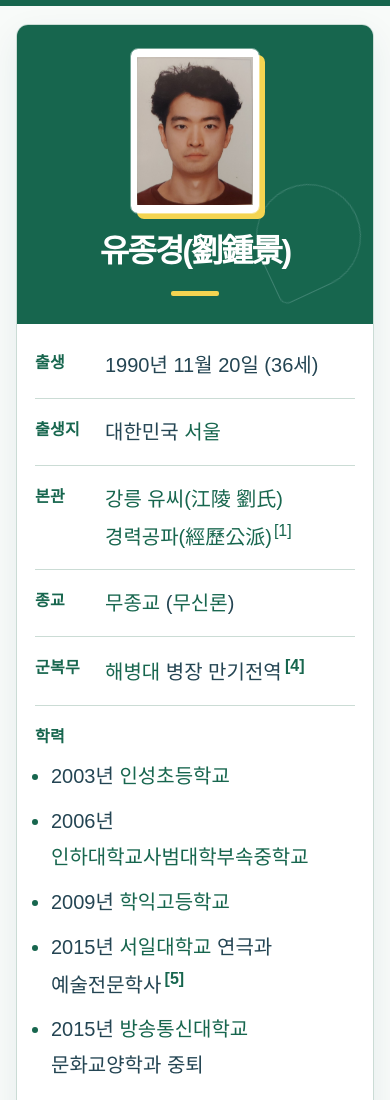
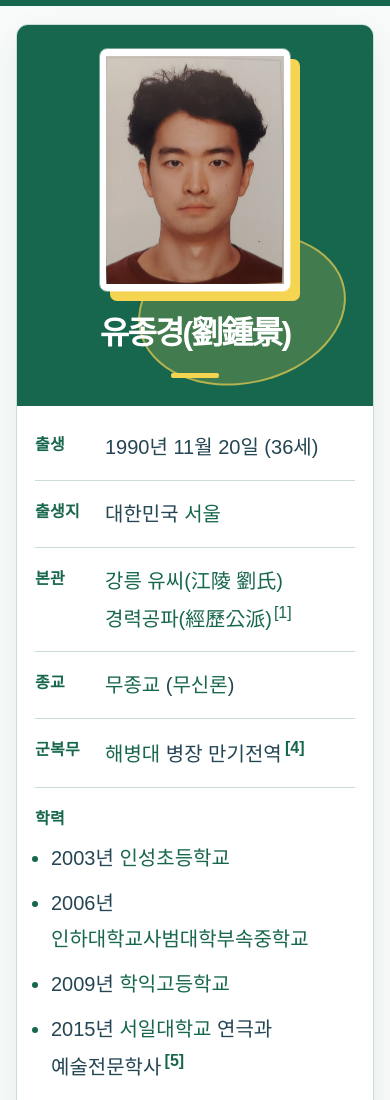
Before and after one commit to YUJONGKYEONG/yujongkyeong.github.io, a plain HTML site: page index.html in a window 390 px wide. Shown: the top 1100 px of the page. Drawn offline with Linux system fonts and the light colour scheme.

Commit message:
Use yellow accents and enlarge the main profile photo

```diff
--- a/index.html
+++ b/index.html
@@ -172,6 +172,51 @@ ul{padding-left:24px}li{margin-bottom:10px}li::marker{color:var(--green)}
 .infobox .school-name-nowrap{display:inline-block;white-space:nowrap}
 @media(max-width:360px){.infobox .school-name-nowrap{font-size:.9em;letter-spacing:-.01em}}
 @media(max-width:340px){.infobox .school-name-nowrap{font-size:.85em;letter-spacing:-.02em}}
+
+
+/* 2026-11-28: yellow accents and larger main profile photo */
+.infobox tr:first-child td{
+  grid-template-columns:minmax(280px,310px) minmax(0,1fr);
+  gap:54px;
+}
+.profile-img{
+  width:310px;
+  height:395px;
+  max-width:100%;
+  border-color:var(--white);
+  box-shadow:10px 10px 0 var(--yellow);
+}
+.infobox tr:first-child td::after{
+  width:210px;
+  height:150px;
+  right:26px;
+  bottom:22px;
+  border:2px solid var(--yellow);
+  border-radius:50%;
+  background:rgba(244,212,81,.28);
+  transform:rotate(-12deg);
+}
+[style*="#ff0000" i],[style*="#f44336" i],[style*="#ef4444" i],
+[style*="#e53935" i],[style*="#e74c3c" i],[style*="#dc2626" i],
+[style*="#d32f2f" i],[style*="#d9534f" i],[style*="#c62828" i],
+[style*="#c0392b" i],[style*="#b91c1c" i],[style*="#8b0000" i],
+[style*="red" i]{
+  background-color:var(--yellow)!important;
+  border-color:#c8a91e!important;
+  color:var(--navy)!important;
+}
+@media(max-width:900px){
+  .infobox tr:first-child td{
+    grid-template-columns:minmax(220px,245px) minmax(0,1fr);
+    gap:38px;
+  }
+  .profile-img{width:245px;height:312px}
+}
+@media(max-width:600px){
+  .infobox tr:first-child td{gap:22px}
+  .profile-img{width:190px;height:242px}
+}
+
 </style>
 </head>
 <body>
```
